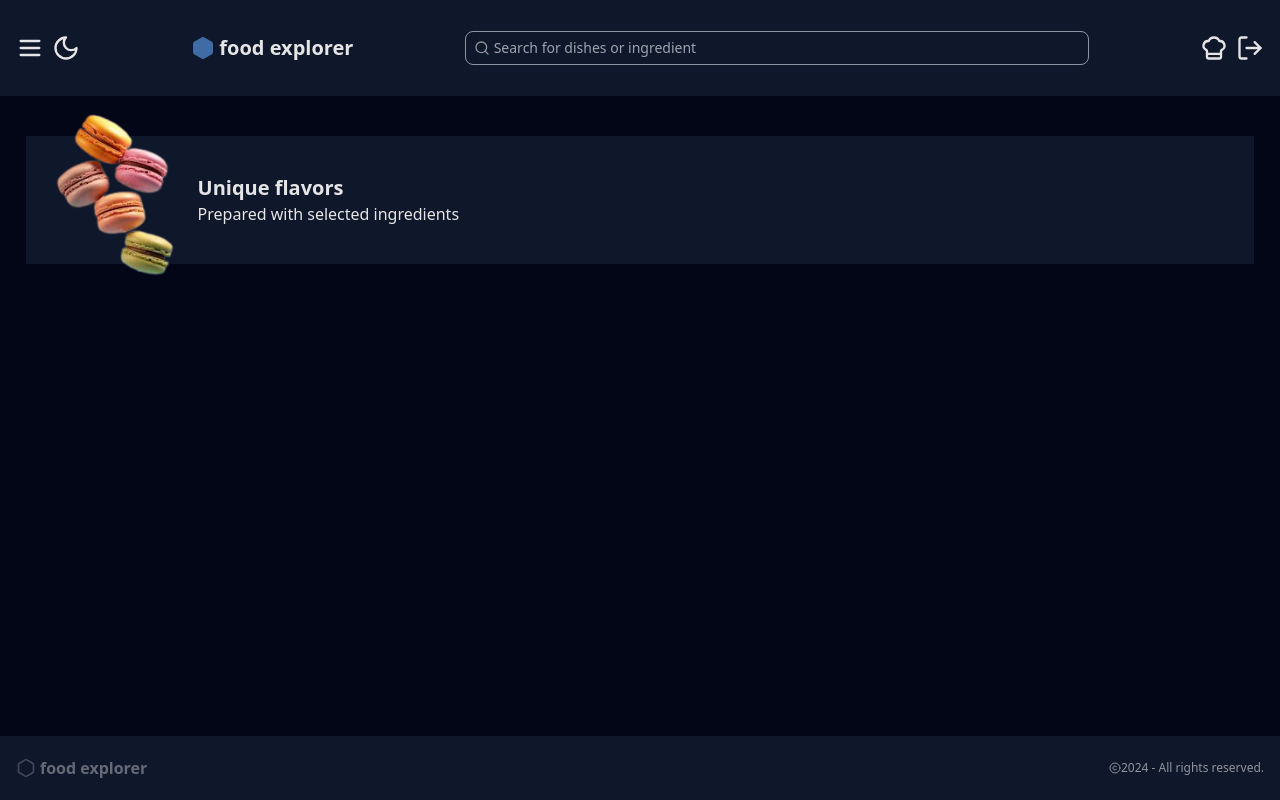
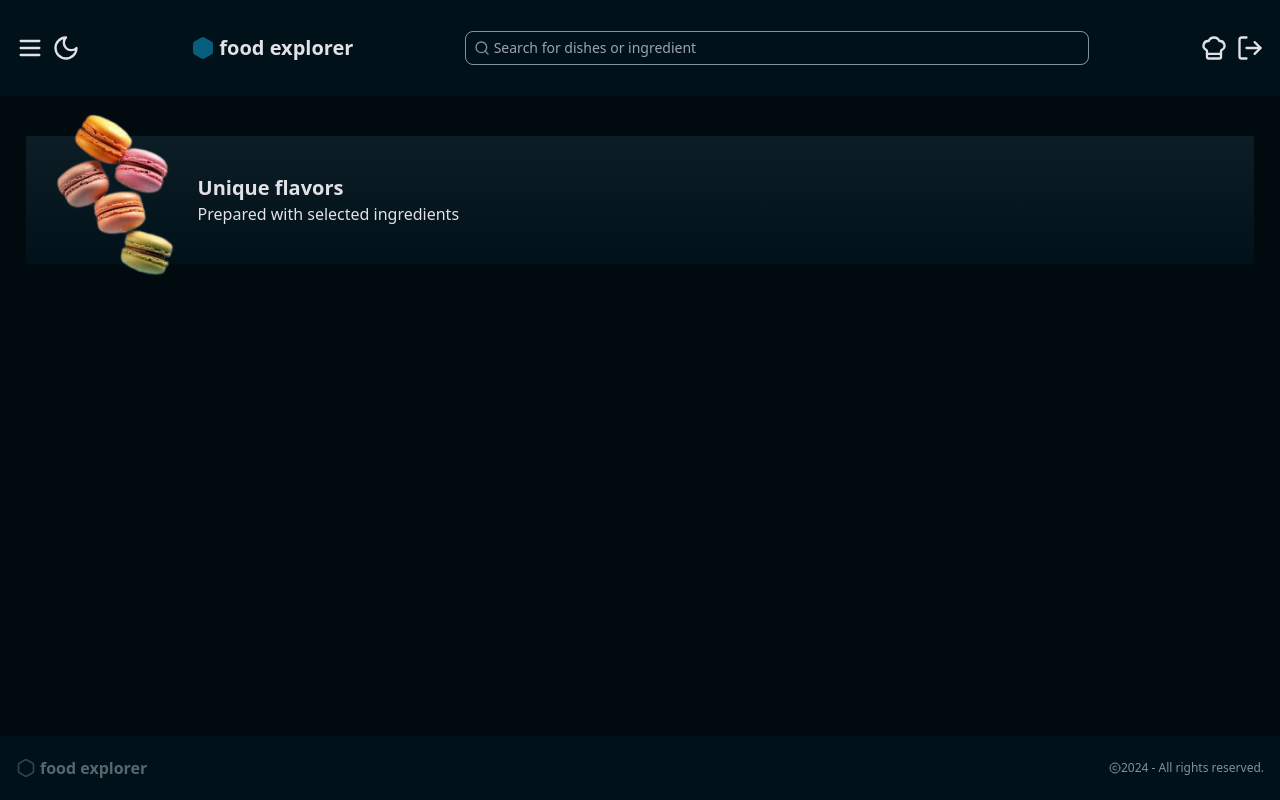
Before and after one commit to dameness/food-explorer-front, a React (Vite) app: page / in a window 1280 px wide. Built offline with nearby package versions, Linux system fonts and the light colour scheme.

Commit message:
style: add tailwind colors extension

```diff
--- a/src/components/footer.tsx
+++ b/src/components/footer.tsx
@@ -1,7 +1,7 @@
 import { Copyright, Hexagon } from 'lucide-react';
 export const Footer = () => {
   return (
-    <footer className='absolute bottom-0 w-full dark:bg-slate-900'>
+    <footer className='absolute bottom-0 w-full dark:bg-Dark/Dark-600'>
       <div className='flex justify-between items-center max-w-7xl p-4 h-16 mx-auto'>
         <div className='flex items-center gap-1 font-semibold sm:text-base text-sm opacity-40'>
           <Hexagon size={20} className='opacity-60' />
--- a/src/components/header.tsx
+++ b/src/components/header.tsx
@@ -5,7 +5,7 @@ import { SearchBar } from './search';
 export const Header = () => {
   const { theme, toggleTheme } = useContext(ThemeContext);
   return (
-    <header className='w-full dark:bg-slate-900'>
+    <header className='w-full dark:bg-Dark/Dark-600'>
       <div className='flex justify-between items-center max-w-7xl mx-auto h-24 p-4'>
         <div className='flex items-center gap-2 '>
           <Menu size={28} />
@@ -14,7 +14,7 @@ export const Header = () => {
           </button>
         </div>
         <div className='flex items-center gap-1 font-semibold sm:text-xl text-lg'>
-          <Hexagon className='text-blue-400 opacity-60' fill='#60a5fa' />
+          <Hexagon className='text-Tints/Cake-100' fill='#065E7C' />
           food explorer
         </div>
         <SearchBar onSubmit={() => {}} />
--- a/src/components/layout.tsx
+++ b/src/components/layout.tsx
@@ -8,7 +8,7 @@ export const RootLayout = () => {
   const { theme } = useContext(ThemeContext);
   return (
     <div className={theme}>
-      <div className='dark:text-neutral-200 text-neutral-700 dark:bg-slate-950 min-h-screen'>
+      <div className='dark:text-Light/Light-300 text-Dark/Dark-1000 dark:bg-Dark/Dark-400 min-h-screen'>
         <Header />
         <main className='flex w-[96%] max-w-7xl mx-auto h-[calc(100vh - 160px)] flex-col items-center'>
           <Outlet />
--- a/src/pages/home.tsx
+++ b/src/pages/home.tsx
@@ -1,7 +1,7 @@
 export const Home = () => {
   return (
     <>
-      <div className='mt-10 flex items-center w-full xs:h-32 h-28 p-3 bg-slate-900'>
+      <div className='mt-10 flex items-center w-full xs:h-32 h-28 p-3 bg-gradient-to-b from-Dark/Dark-900 to bg-Dark/Dark-700'>
         <img
           className='object-cover overflow-visible w-40'
           src='/assets/macarons.png'
--- a/tailwind.config.js
+++ b/tailwind.config.js
@@ -6,6 +6,45 @@ export default {
       screens: {
         xs: '475px',
       },
+      colors: {
+        'Light/Light': {
+          100: '#FFF',
+          200: '#FFFAF1',
+          300: '#E1E1E6',
+          400: '#C4C4CC',
+          500: '#7C7C8A',
+          600: '#76797B',
+          700: '#4D585E',
+        },
+        'Dark/Dark': {
+          100: '#000405',
+          200: '#00070A',
+          300: '#000204',
+          400: '#000A0F',
+          500: '#000C12',
+          600: '#00111A',
+          700: '#001119',
+          800: '#0D161B',
+          900: '#0D1D25',
+          1000: '#192227',
+        },
+        'Tints/Tomato': {
+          100: '#750310',
+          200: '#92000E',
+          300: '#AB222E',
+          400: '#AB4D55',
+        },
+        'Tints/Carrot': {
+          100: '#FBA94C',
+        },
+        'Tints/Mint': {
+          100: '#04D361',
+        },
+        'Tints/Cake': {
+          100: '#82F3FF',
+          100: '#065E7C',
+        },
+      },
     },
   },
   plugins: [],
```
